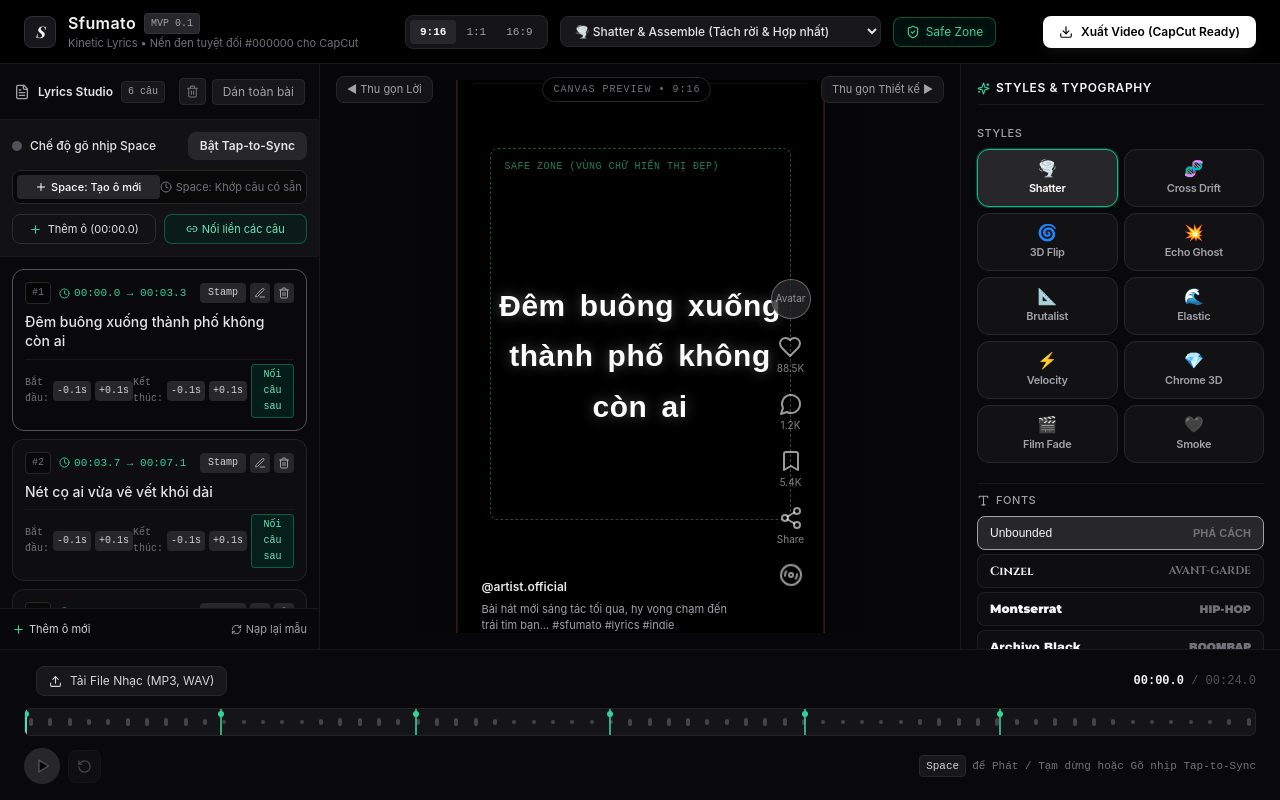
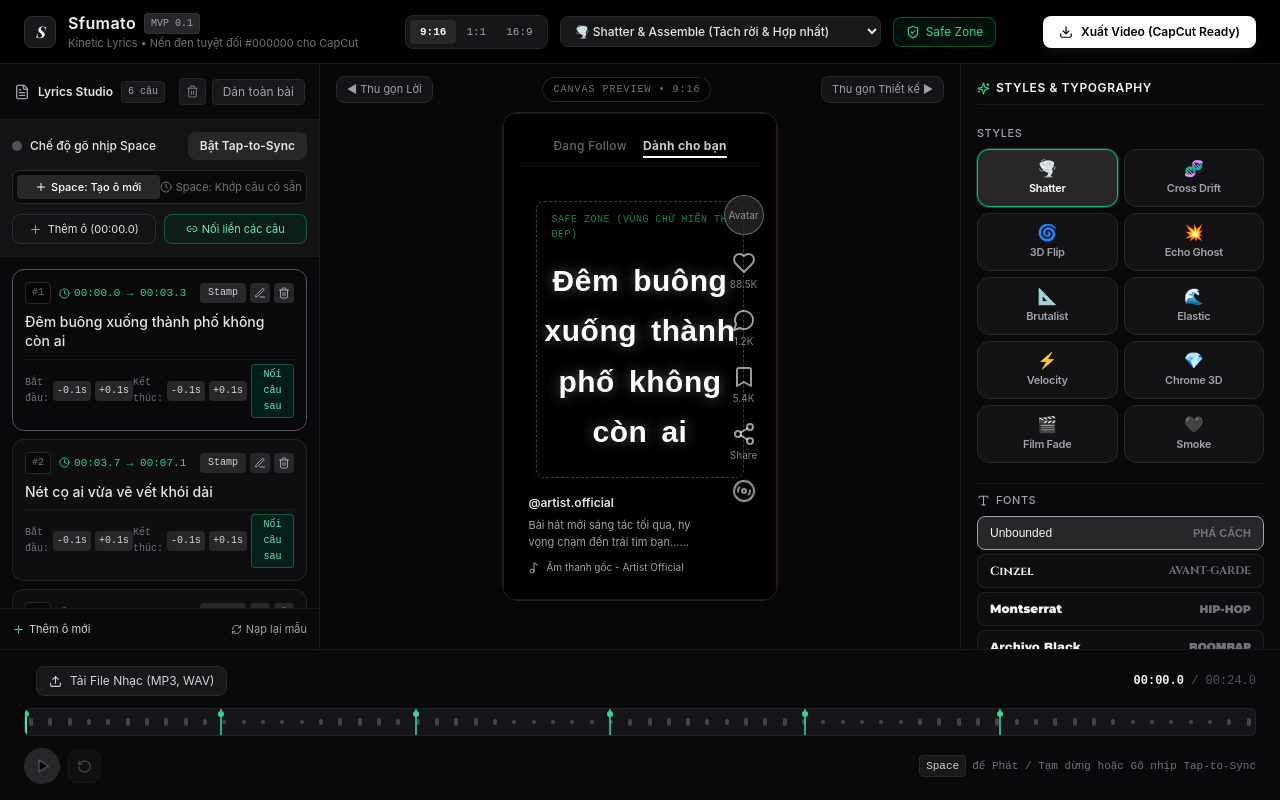
Before and after one commit to thieuhoang2002/Sfumato, a React (Vite) app: page / in a window 1280 px wide. Built offline with nearby package versions, Linux system fonts and the light colour scheme; a web font is replaced by a local one.

Commit message:
fix(canvas): lock canvas preview dimensions to prevent resizing on font adjustments

```diff
--- a/src/components/KineticCanvas.tsx
+++ b/src/components/KineticCanvas.tsx
@@ -57,15 +57,15 @@ export const KineticCanvas: React.FC<Props> = ({
     }));
   }, [currentLine, options.textCase]);
 
-  // Aspect ratio class
+  // Aspect ratio class cố định kích thước vững chắc, không bao giờ co giãn theo nội dung chữ
   const aspectClass = useMemo(() => {
     switch (options.aspectRatio) {
       case '9:16':
-        return 'aspect-[9/16] max-h-[82vh] w-auto max-w-[420px]';
+        return 'h-[min(580px,calc(100%-2rem))] aspect-[9/16] w-auto shrink-0';
       case '1:1':
-        return 'aspect-square max-h-[75vh] w-auto max-w-[540px]';
+        return 'h-[min(500px,calc(100%-2rem))] aspect-square w-auto shrink-0';
       case '16:9':
-        return 'aspect-[16/9] w-full max-w-[760px]';
+        return 'w-[min(720px,calc(100%-2rem))] aspect-[16/9] h-auto shrink-0';
     }
   }, [options.aspectRatio]);
 
@@ -85,19 +85,19 @@ export const KineticCanvas: React.FC<Props> = ({
 
   return (
     <div className="relative flex items-center justify-center w-full h-full p-4 overflow-hidden select-none">
-      {/* Studio Black Canvas Box */}
+      {/* Studio Black Canvas Box - Khóa cứng kích thước tuyệt đối */}
       <div
         ref={canvasRef}
         id="sfumato-render-canvas"
-        className={`relative ${aspectClass} bg-black overflow-hidden rounded-2xl shadow-2xl border border-zinc-800/80 flex items-center justify-center transition-all duration-300`}
+        className={`relative ${aspectClass} bg-black overflow-hidden rounded-2xl shadow-2xl border border-zinc-800/80 flex items-center justify-center`}
         style={{ backgroundColor: '#000000' }}
       >
         {/* Safe Zone Simulation */}
         <SafeZoneOverlay aspectRatio={options.aspectRatio} show={options.showSafeZone} />
 
-        {/* 5. Trung Tâm: CHỈ DUY NHẤT LỜI BÀI HÁT (LYRICS) NGHỆ THUẬT */}
+        {/* Trung Tâm: CHỈ DUY NHẤT LỜI BÀI HÁT (LYRICS) NGHỆ THUẬT */}
         <div
-          className="relative z-10 w-full px-8 py-14 flex flex-col justify-center items-center text-center"
+          className="relative z-10 w-full h-full px-6 py-12 flex flex-col justify-center items-center text-center overflow-hidden"
           style={{ textAlign: options.alignment }}
         >
           <AnimatePresence mode="wait">
```
